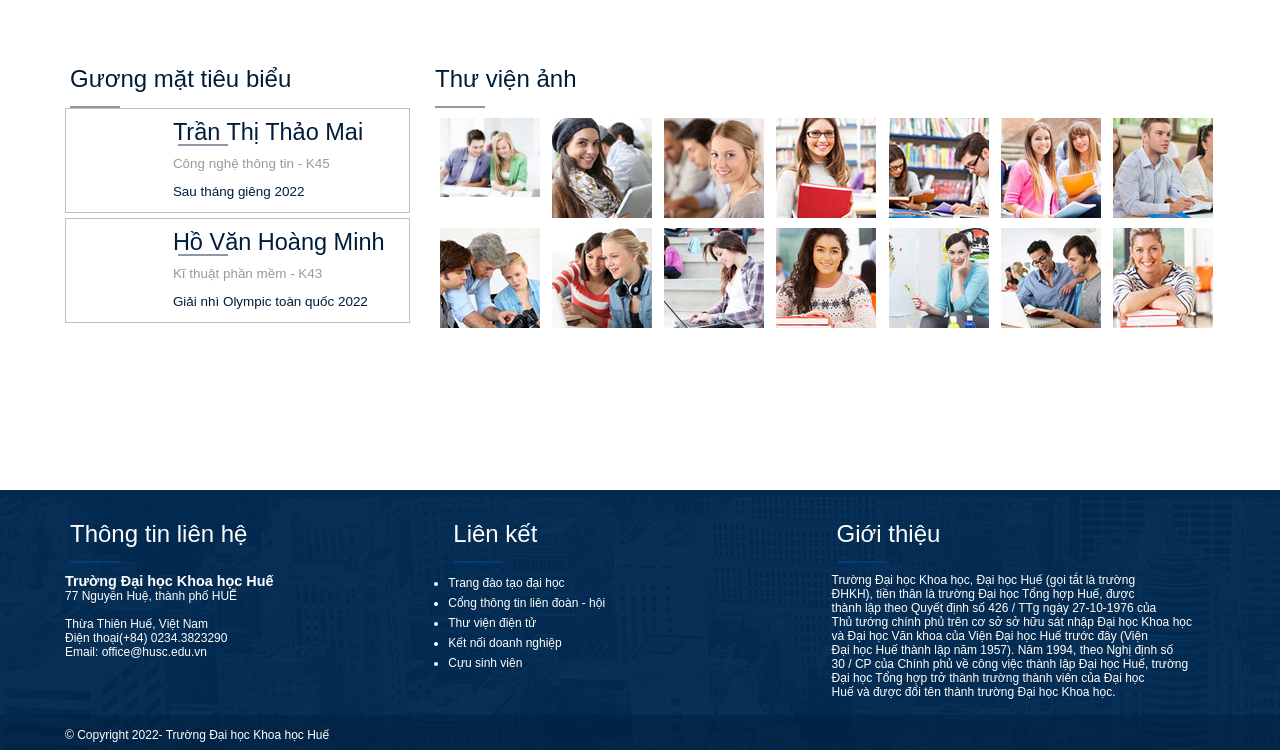
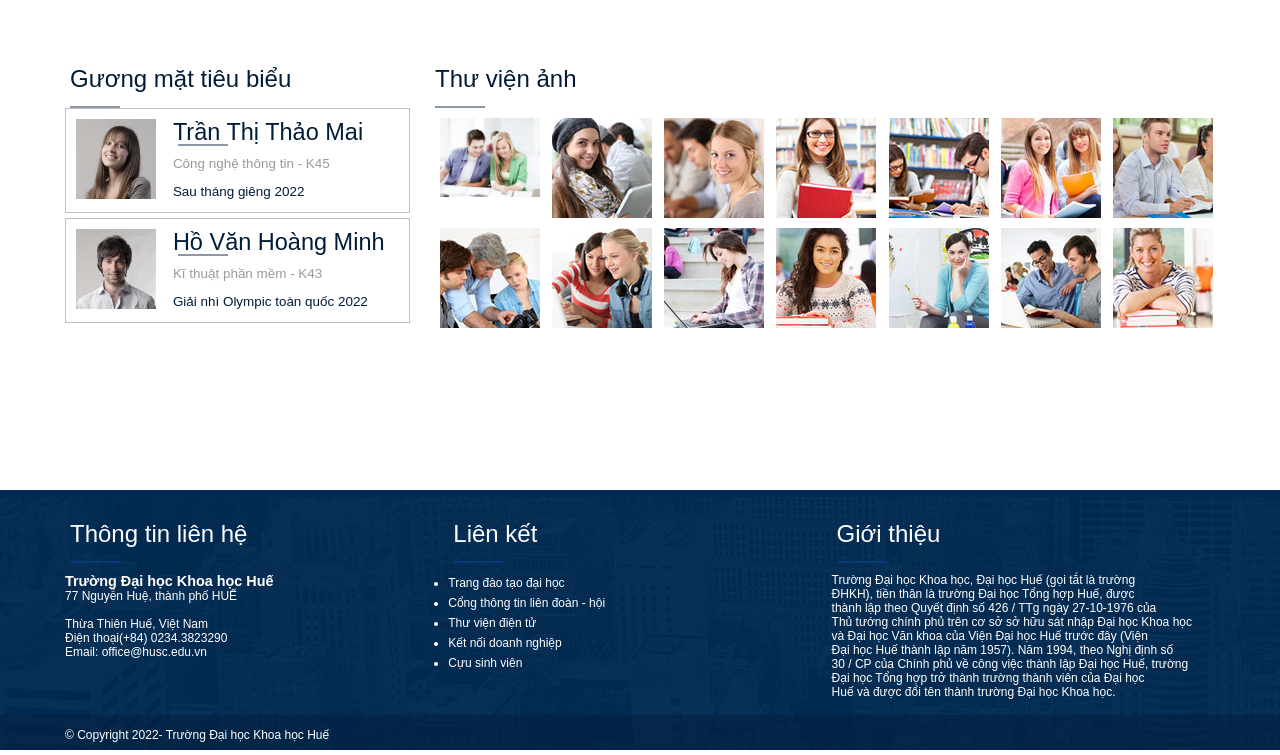
Before and after one commit to dongpk/baitapweb.github.io, a plain HTML site: page index.html in a window 1280 px wide. Shown: the part 1135-1890 px from the top of the page. Drawn offline with Linux system fonts and the light colour scheme; files whose address does not match are found by name.

Commit message:
sualinkanh

```diff
--- a/index.html
+++ b/index.html
@@ -198,7 +198,7 @@
             <div class="box-title-trend">
                 <div class="hot-trend-1 hot-trend">
                     <div class="hot-trend-img">
-                        <img src="/baithuchanh3/images/guong-mat-tieu-bieu-01.jpg" alt="">
+                        <img src="images/guong-mat-tieu-bieu-01.jpg" alt="">
                     </div>
                     <div class="hot-trend-title  ">
                         <p class="hot-trend-title line-after-gray ">Trần Thị Thảo Mai</p>
@@ -208,7 +208,7 @@
                 </div>
                 <div class="hot-trend-2 hot-trend">
                     <div class="hot-trend-img">
-                        <img src="/baithuchanh3/images/guong-mat-tieu-bieu-02.jpg" alt="">
+                        <img src="images/guong-mat-tieu-bieu-02.jpg" alt="">
                     </div>
                     <div class="hot-trend-title ">
                         <p class="hot-trend-title line-after-gray ">Hồ Văn Hoàng Minh</p>
```
